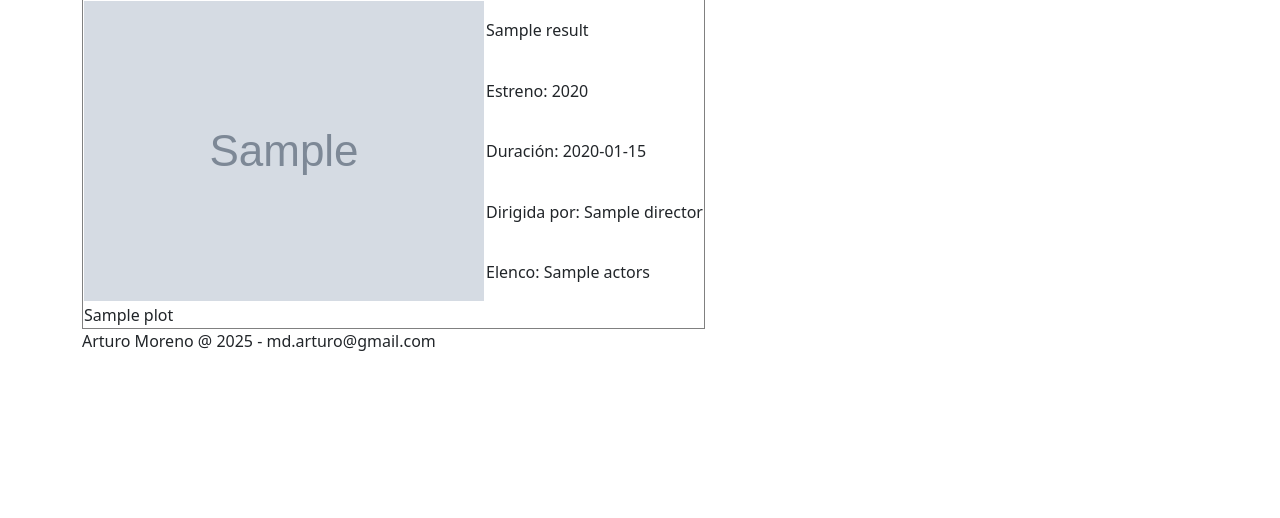
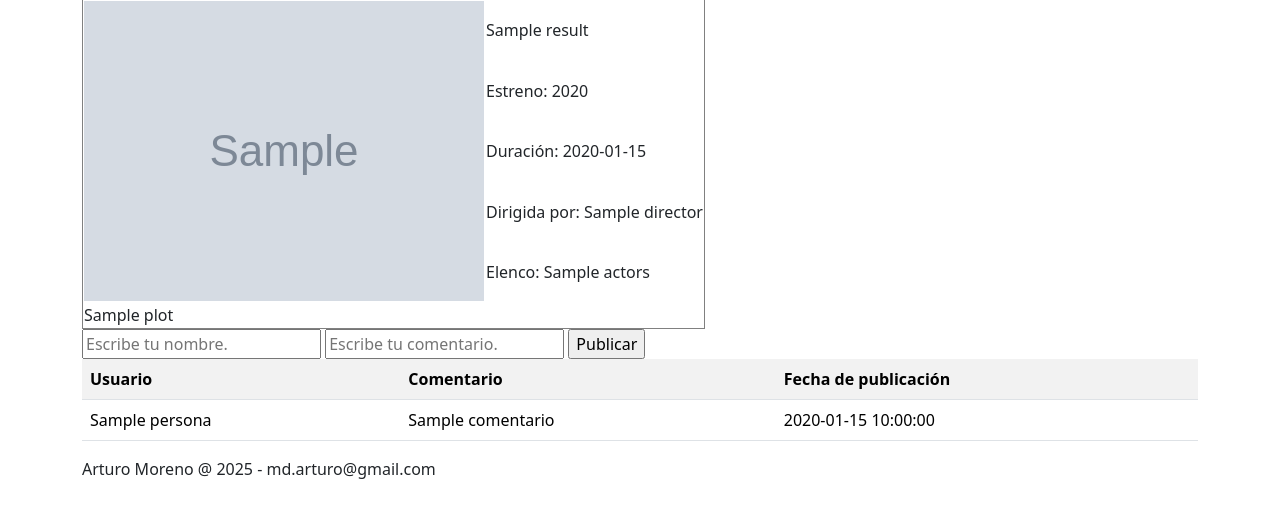
Before and after one commit to artbrwn/Dev-Log-11-Movies-Database, a Flask app: template app_movies_database/templates/details.html in a window 1280 px wide. Shown: the part 57-575 px from the top of the page. Run offline with Flask 3, Linux system fonts and the light colour scheme; the template is opened without the code that fills it: most values are stand-ins (such as "Sample title", 1, 10 or a date in 2020); grey boxes marked "Sample" are stand-in pictures.

Commit message:
Crear funciones select_comment_by_movie_id y insert_comment y mostar en la vista html

```diff
--- a/app_movies_database/static/styles.css
+++ b/app_movies_database/static/styles.css
@@ -8,3 +8,14 @@
   clip: rect(0,0,0,0);
   border: 0;
 }
+
+.index-poster{
+  width: 1px;
+  text-align: center;
+}
+
+.index-poster img {
+    width: 100px;
+    height: auto;
+    border-radius: 4px;
+}
--- a/app_movies_database/templates/details.html
+++ b/app_movies_database/templates/details.html
@@ -17,7 +17,6 @@
     <tr>
         <td>Dirigida por: {{result.Director}}</td>
     </tr>
-    </tr>
     <tr>
         <td>Elenco: {{result.Actors}}</td>
     </tr>
@@ -26,5 +25,33 @@
     </tr>
 </table>
 
+<form action="/details/{{result.imdbID}}" method="POST">
+    <label for="user_name" class="visually-hidden">Tu nombre:</label>
+    <input type="text" name="user_name" id="user_name" placeholder="Escribe tu nombre.">
+    <label for="comment" class="visually-hidden">Comentario:</label>
+    <input type="text" name="comment" id="comment" placeholder="Escribe tu comentario.">
+    <input type="submit" name="submit" id="submit" value="Publicar">
+</form>
+
+<table class="table table-striped">
+    <tr>
+        <th>
+            Usuario
+        </th>
+        <th>
+            Comentario
+        </th>
+        <th>
+            Fecha de publicación
+        </th>
+    </tr>
+    {% for comment in comments %}
+    <tr>
+        <td>{{comment.persona}}</td>
+        <td>{{comment.comentario}}</td>
+        <td>{{comment.fecha}}</td>
+    </tr>
+    {% endfor %}
+</table>
 
 {% endblock %}
--- /dev/null
+++ b/data/create.sql
@@ -0,0 +1,8 @@
+CREATE TABLE "comentario" (
+	"id"	INTEGER,
+	"id_pelicula"	TEXT NOT NULL,
+	"persona"	TEXT NOT NULL,
+	"comentario"	TEXT NOT NULL,
+	"fecha"	TEXT NOT NULL,
+	PRIMARY KEY("id" AUTOINCREMENT)
+);
```
Also changed, not shown: app_movies_database/connection.py (+8 -0 lines), app_movies_database/models.py (+25 -0 lines), app_movies_database/routes.py (+16 -4 lines), app_movies_database/templates/search_results.html (+4 -4 lines), 1 other file.
